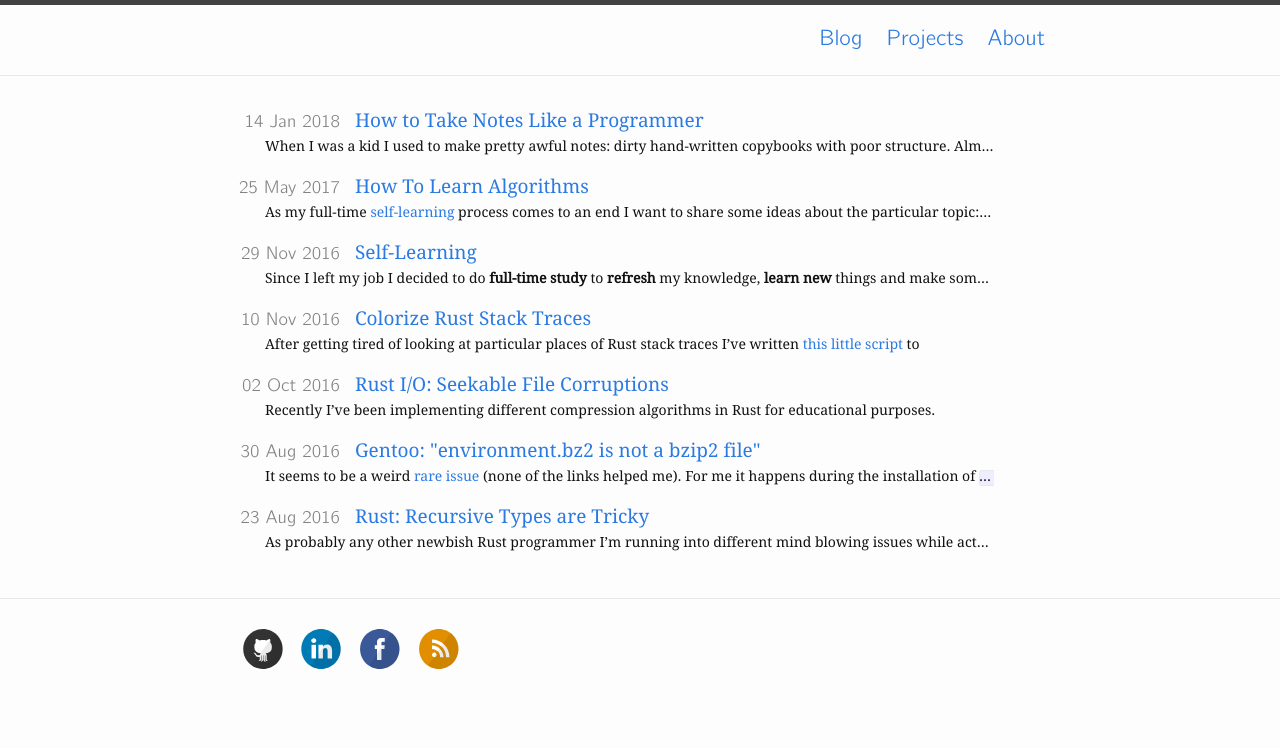
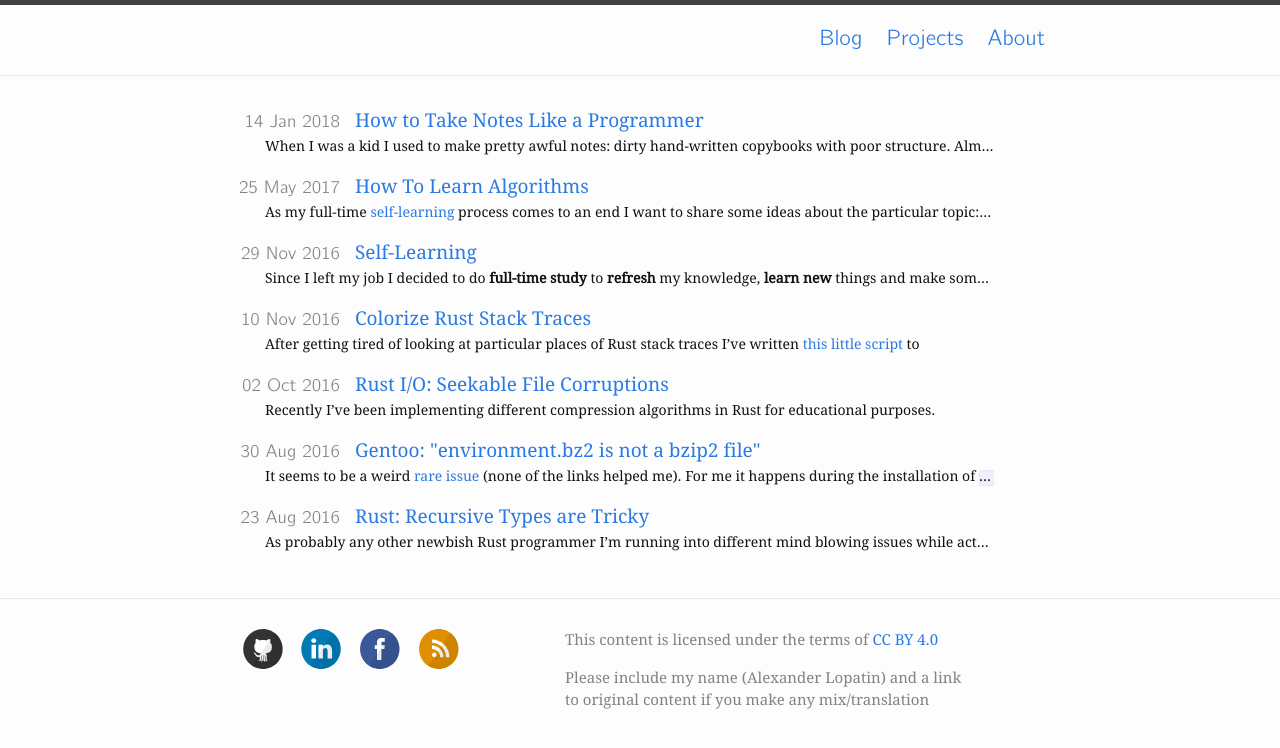
Before and after one commit to alopatindev/alopatindev.github.io, a Jekyll site: the page built from index.html, in a window 1280 px wide. Shown: the top 748 px of the page. Built offline with Jekyll 4.4.1, drawn with Linux system fonts in a browser that asks for light colours.

Commit message:
apply CC BY 4.0 license

```diff
--- a/_includes/footer.html
+++ b/_includes/footer.html
@@ -7,6 +7,10 @@
           {% include svg-icons.html %}
         </ul>
       </div>
+      <div class="footer-col footer-col-3">
+        <p>This content is licensed under the terms of <a href="https://creativecommons.org/licenses/by/4.0/">CC BY 4.0</a></p>
+        <p>Please include my name (Alexander Lopatin) and a link to original content if you make any mix/translation</p>
+      </div>
     </div>
 
   </div>
--- a/_sass/_layout.scss
+++ b/_sass/_layout.scss
@@ -156,8 +156,8 @@
 }
 
 .footer-col-3 {
-  width: -webkit-calc(45% - (#{$spacing-unit} / 2));
-  width:     calc(45% - (#{$spacing-unit} / 2));
+  width: -webkit-calc(50% - (#{$spacing-unit} / 2));
+  width:     calc(50% - (#{$spacing-unit} / 2));
 }
 
 @include media-query($on-laptop) {
```
Also changed, not shown: README.md.
